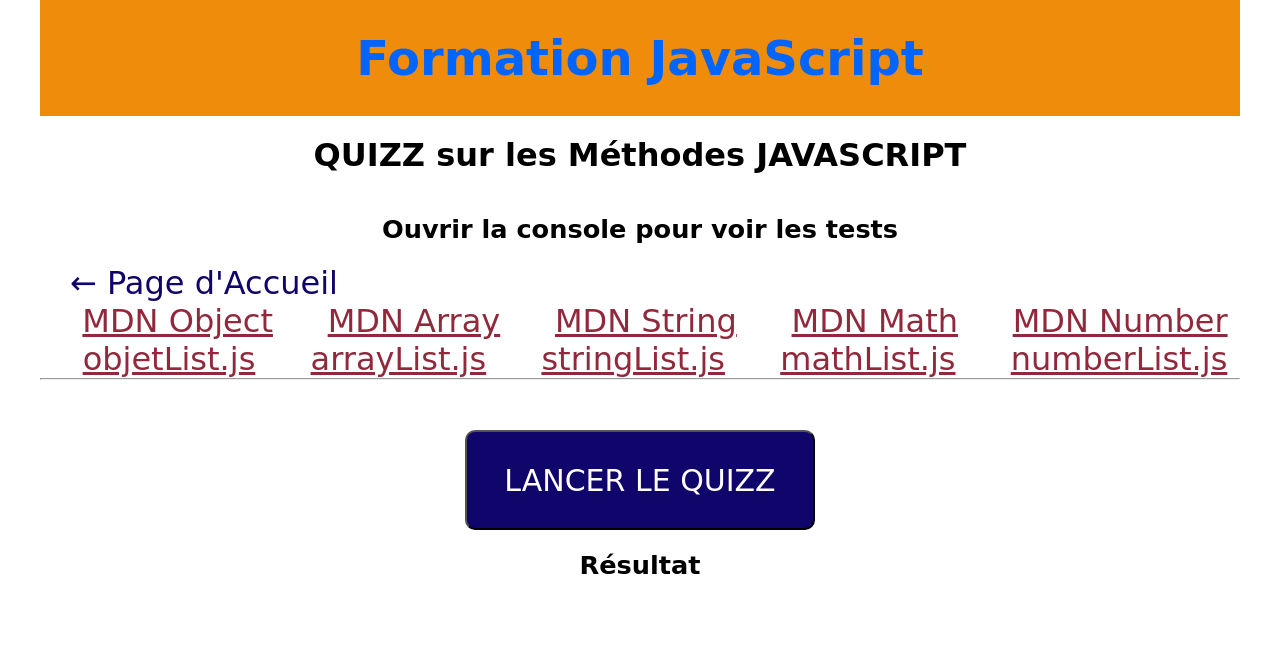
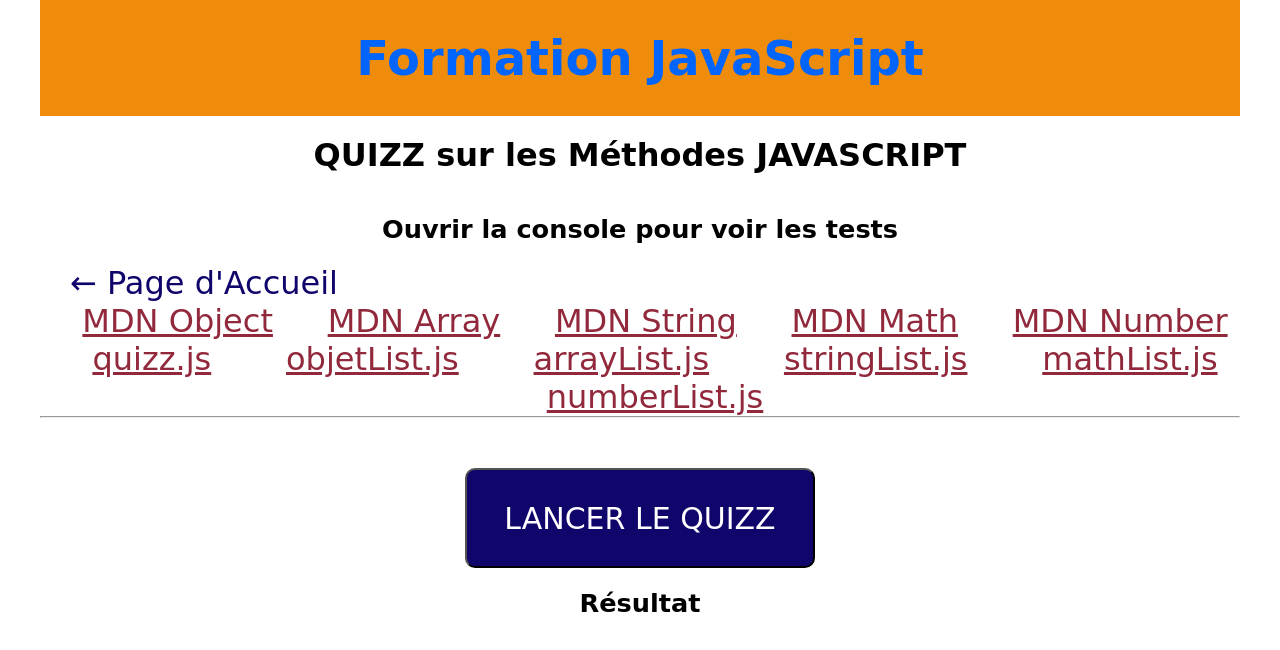
Before and after one commit to prestationweb42/Formation-JavaScript, a plain HTML site: page Udemy/QUIZZ/index.html in a window 1280 px wide. Drawn offline with Linux system fonts and the light colour scheme; a web font is replaced by a local one.

Commit message:
add link quizz.js

```diff
--- a/Udemy/QUIZZ/index.html
+++ b/Udemy/QUIZZ/index.html
@@ -55,15 +55,16 @@
                     >
                 </li>
                 <li>
+                    <a href="quizz.js">quizz.js</a>
+                </li>
+                <li>
                     <a href="list/objetList.js">objetList.js</a>
                 </li>
                 <li>
                     <a href="list/arrayList.js">arrayList.js</a>
                 </li>
                 <li>
-                    <a href="list/stringList.js"
-                        >stringList.js</a
-                    >
+                    <a href="list/stringList.js">stringList.js</a>
                 </li>
                 <li>
                     <a href="list/mathList.js">mathList.js</a>
```
